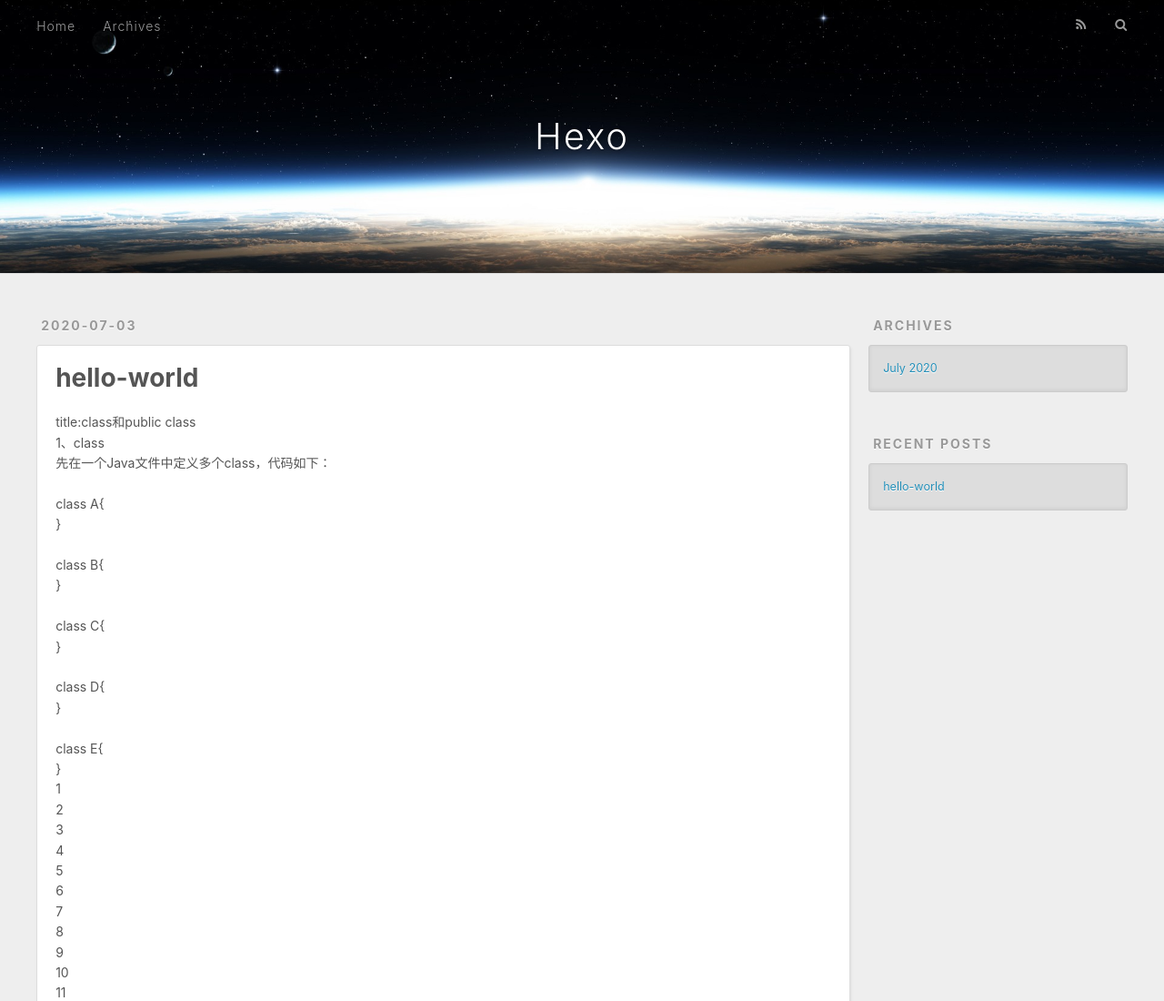
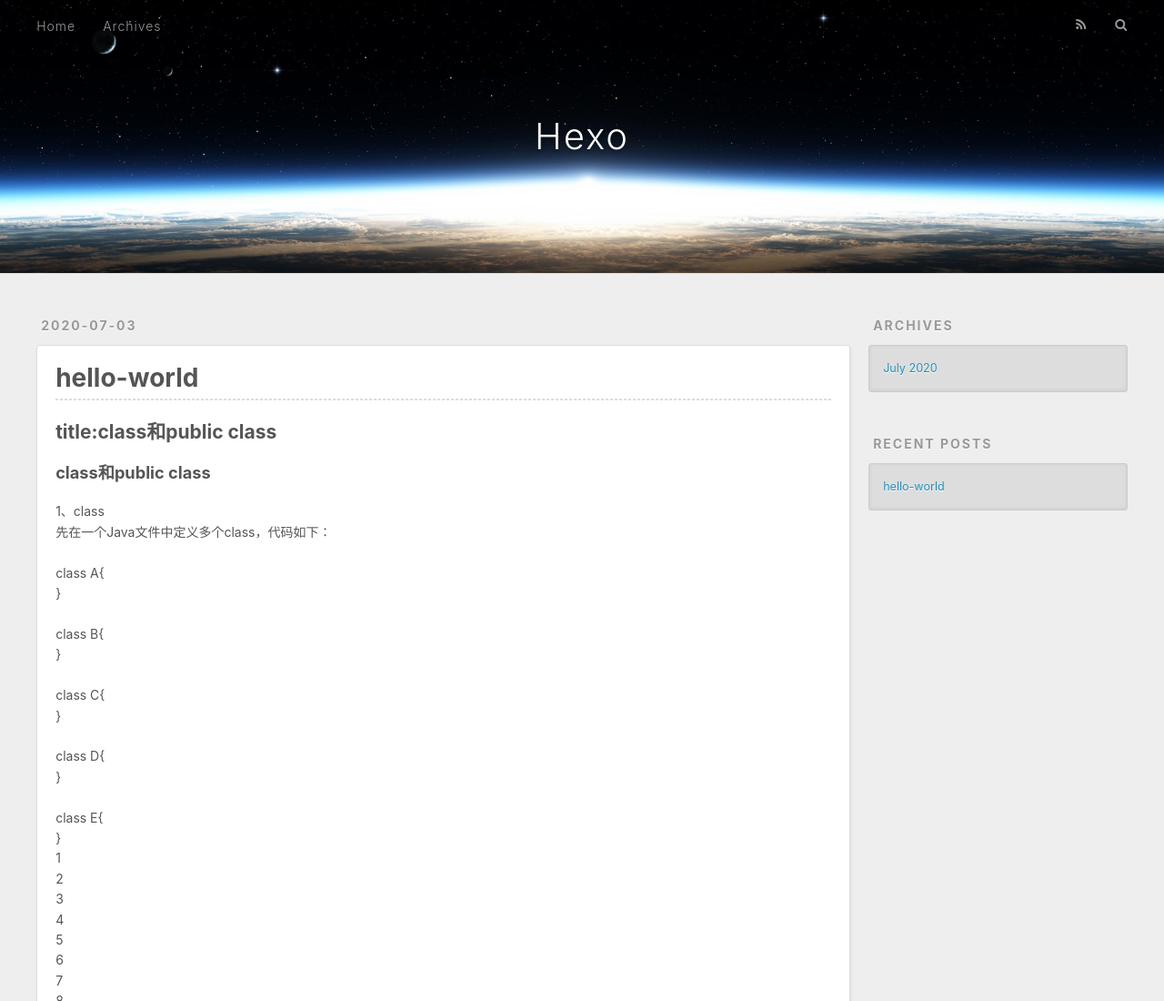
Before and after one commit to junhua-alt/junhua-alt.github.io, a plain HTML site: page 2020/07/03/hello-world/index.html in a window 1280 px wide. Shown: the top 1100 px of the page at 91% size. Drawn offline with nearby package versions, Linux system fonts and the light colour scheme.

Commit message:
Site updated: 2020-09-18 20:06:09

```diff
--- a/2020/07/03/hello-world/index.html
+++ b/2020/07/03/hello-world/index.html
@@ -7,15 +7,15 @@
 
   <title>hello-world | Hexo</title>
   <meta name="viewport" content="width=device-width, initial-scale=1, maximum-scale=1">
-  <meta name="description" content="title:class和public class1、class先在一个Java文件中定义多个class，代码如下： class A{} class B{} class C{} class D{} class E{}1234567891011121314创建一个Test.java源文件，在该文件中定义了五个类A类,B类,C类,D类和E类,使用javac命令编译之后得到五个.class文件，分别是A.">
+  <meta name="description" content="title:class和public classclass和public class1、class先在一个Java文件中定义多个class，代码如下： class A{} class B{} class C{} class D{} class E{}1234567891011121314创建一个Test.java源文件，在该文件中定义了五个类A类,B类,C类,D类和E类,使用javac命令编译之">
 <meta property="og:type" content="article">
 <meta property="og:title" content="hello-world">
 <meta property="og:url" content="http://yoursite.com/2020/07/03/hello-world/index.html">
 <meta property="og:site_name" content="Hexo">
-<meta property="og:description" content="title:class和public class1、class先在一个Java文件中定义多个class，代码如下： class A{} class B{} class C{} class D{} class E{}1234567891011121314创建一个Test.java源文件，在该文件中定义了五个类A类,B类,C类,D类和E类,使用javac命令编译之后得到五个.class文件，分别是A.">
+<meta property="og:description" content="title:class和public classclass和public class1、class先在一个Java文件中定义多个class，代码如下： class A{} class B{} class C{} class D{} class E{}1234567891011121314创建一个Test.java源文件，在该文件中定义了五个类A类,B类,C类,D类和E类,使用javac命令编译之">
 <meta property="og:locale" content="en_US">
 <meta property="article:published_time" content="2020-07-03T08:17:59.311Z">
-<meta property="article:modified_time" content="2020-09-18T12:03:07.303Z">
+<meta property="article:modified_time" content="2020-09-18T12:05:58.912Z">
 <meta property="article:author" content="John Doe">
 <meta name="twitter:card" content="summary">
 
@@ -88,7 +88,8 @@
 
     <div class="article-entry" itemprop="articleBody">
 
-        <p>title:class和public class<br>1、class<br>先在一个Java文件中定义多个class，代码如下：</p>
+        <hr>
+<h2 id="title-class和public-class"><a href="#title-class和public-class" class="headerlink" title="title:class和public class"></a>title:class和public class</h2><h3 id="class和public-class"><a href="#class和public-class" class="headerlink" title="class和public class"></a>class和public class</h3><p>1、class<br>先在一个Java文件中定义多个class，代码如下：</p>
 <p>class A{<br>}</p>
 <p>class B{<br>}</p>
 <p>class C{<br>}</p>
```
Also changed, not shown: index.html (+2 -1 lines).
